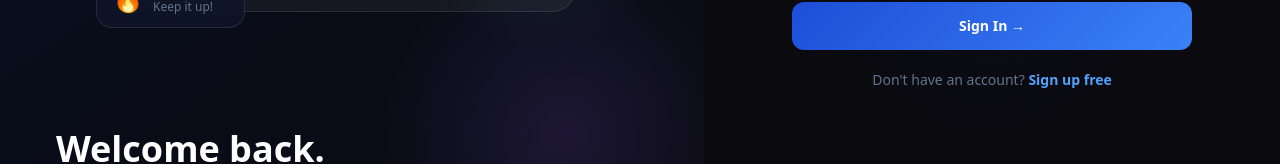
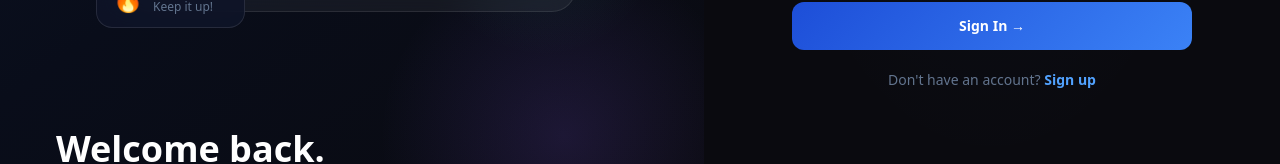
Before and after one commit to JesseJohn7/sabiskill, a Next.js app: page /login in a window 1280 px wide. Shown: the part 544-708 px from the top of the page. Built offline with nearby package versions, Linux system fonts and the light colour scheme.

Commit message:
signup text

```diff
--- a/app/login/page.tsx
+++ b/app/login/page.tsx
@@ -346,7 +346,7 @@ export default function LoginPage() {
           <p className="fade-5 text-center text-sm text-slate-500 mt-5">
             Don't have an account?{" "}
             <a href="/signup" className="text-blue-400 hover:text-blue-300 font-semibold transition-colors">
-              Sign up free
+              Sign up
             </a>
           </p>
         </div>
```
